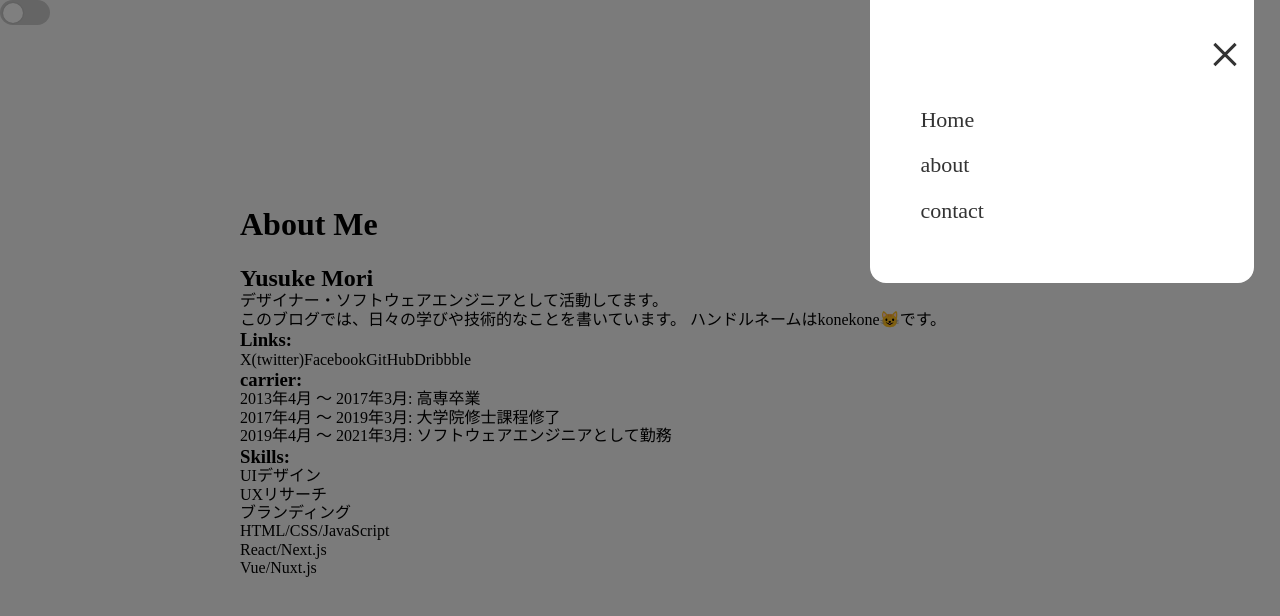
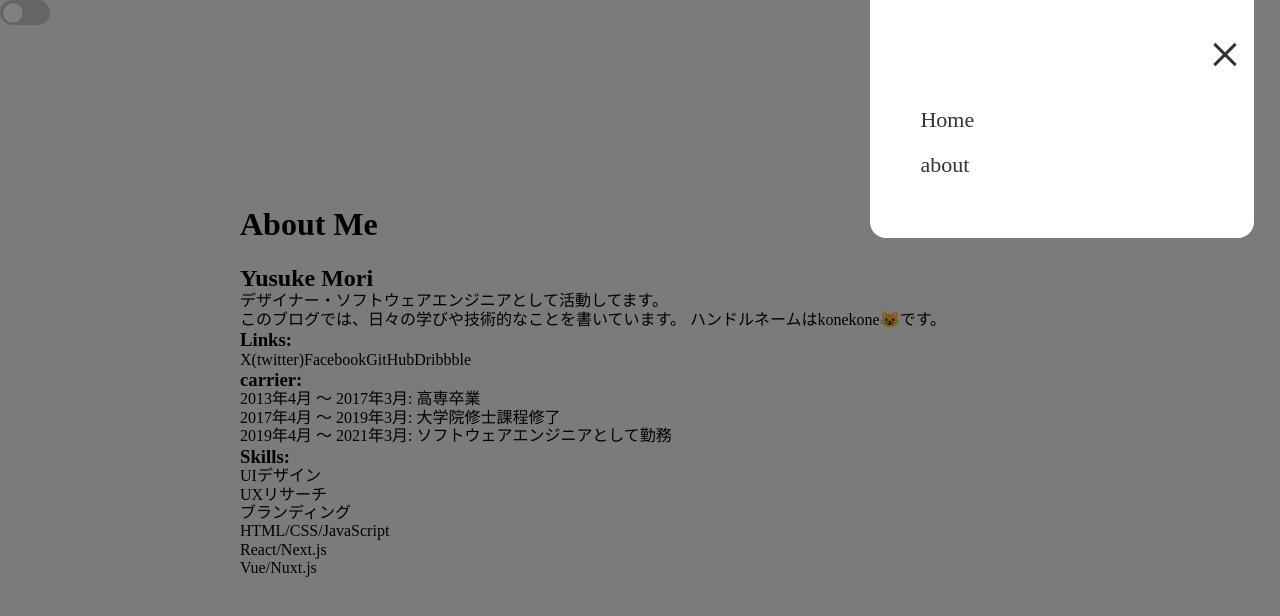
Before and after one commit to w3cdp6084-dev/konekone84-blog2, a Next.js app: page /about in a window 1280 px wide. Both pictures are taken after a click on the element 1225 px from the left and 54 px from the top of the page. Shown: the top 616 px of the page. Built offline with nearby package versions, Linux system fonts and the light colour scheme.

Commit message:
不要リンク削除

```diff
--- a/components/Navbar/Navbar.tsx
+++ b/components/Navbar/Navbar.tsx
@@ -49,7 +49,7 @@ const Navbar = () => {
           <span ref={bottomLineRef}></span>
         </div>
         <ul ref={menuRef} className={styles.menu}>
-          {["/", "/about", "/contact"].map((path, index) => (
+          {["/", "/about"].map((path, index) => (
             <li key={path} ref={el => menuItemsRef.current[index] = el}>
               <Link href={path}>{path.replace("/", "") || "Home"}</Link>
             </li>
```
